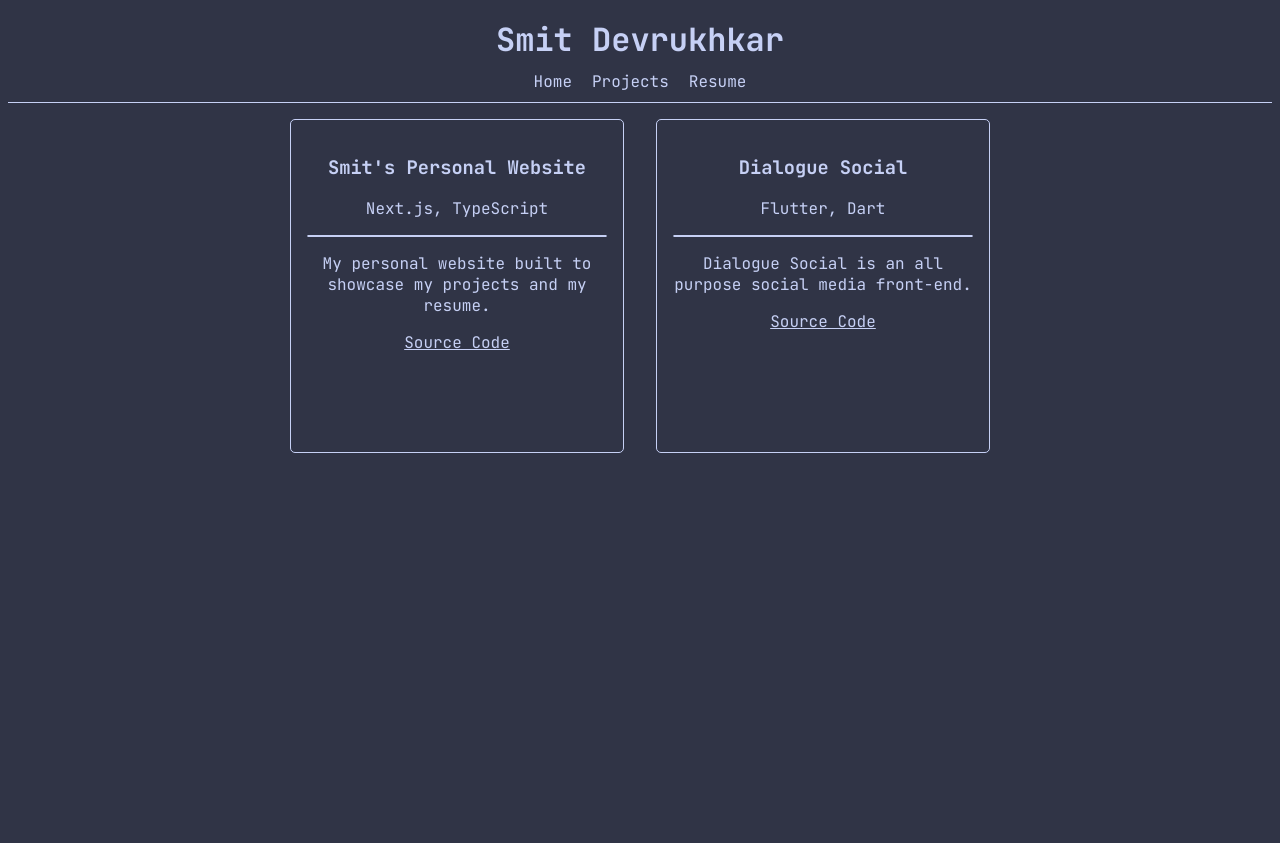
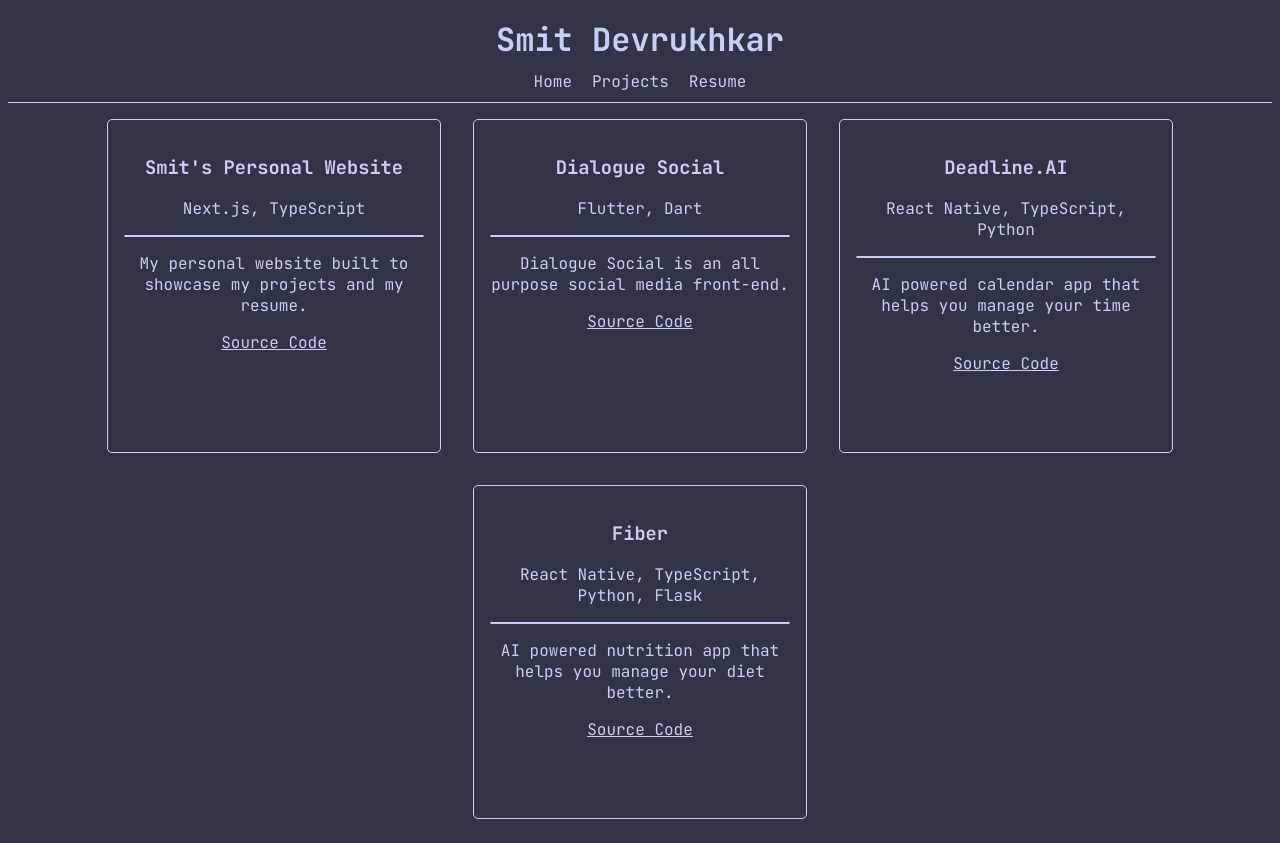
Before and after one commit to Smit2553/smit2553.github.io, a Next.js app: page /projects in a window 1280 px wide. Before the commit the page ends 800 px from the top, so only its background shows below. Built offline with nearby package versions, Linux system fonts and the light colour scheme.

Commit message:
feat: Add project items to projects page

```diff
--- a/app/projects/page.tsx
+++ b/app/projects/page.tsx
@@ -25,6 +25,18 @@ export default function Projects() {
           link="https://github.com/Smit2553/dialogue-social"
           techStack="Flutter, Dart"
         />
+        <ProjectItem
+          title="Deadline.AI"
+          description="AI powered calendar app that helps you manage your time better."
+          link="https://github.com/Smit2553/deadline.ai-frontend"
+          techStack="React Native, TypeScript, Python"
+        />
+        <ProjectItem
+          title="Fiber"
+          description="AI powered nutrition app that helps you manage your diet better."
+          link="https://github.com/Smit2553/Fiber"
+          techStack="React Native, TypeScript, Python, Flask"
+        />
       </div>
     </div>
   );
```
